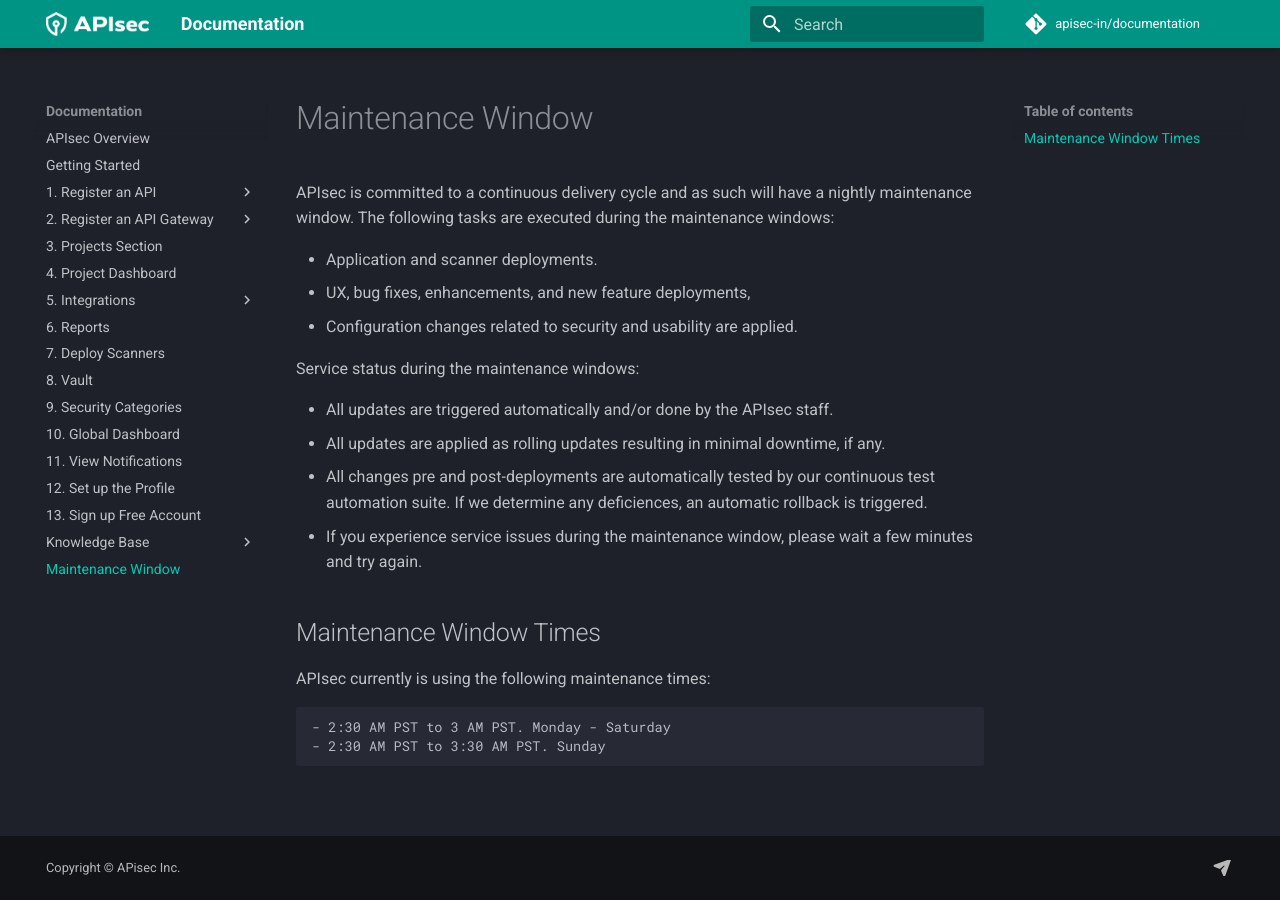
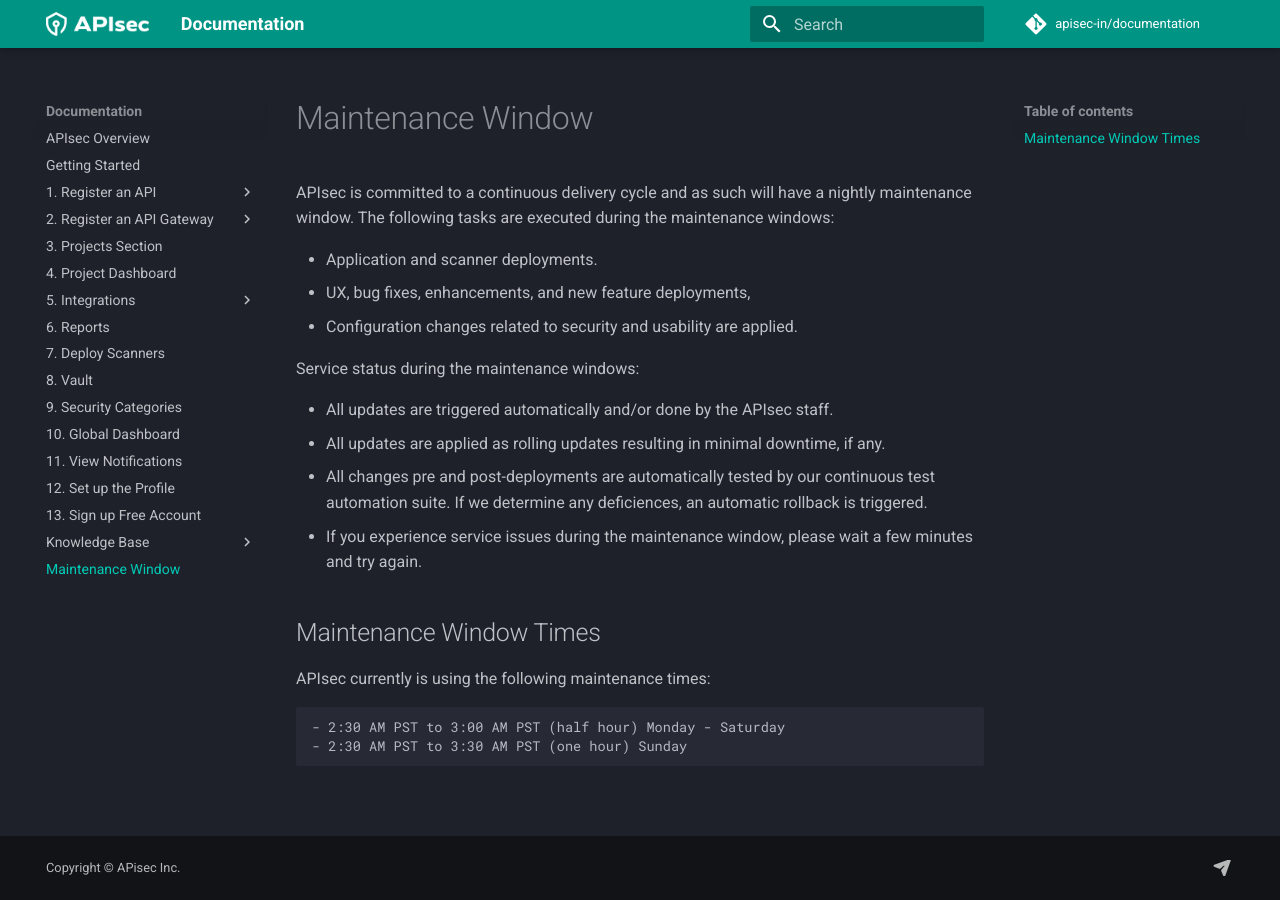
Before and after one commit to apisec-inc/documentation, an MkDocs documentation site: the page built from docs/maintenance-window.md, in a window 1280 px wide. Built offline with MkDocs 1.6.1 and Material for MkDocs 9.7.7, drawn with Linux system fonts in a browser that asks for light colours; comment, search, counter and statistics services are not loaded.

Commit message:
Update maintenance-window.md
formatting time

````diff
--- a/docs/maintenance-window.md
+++ b/docs/maintenance-window.md
@@ -19,6 +19,6 @@
 APIsec currently is using the following maintenance times:
 
 ```
-- 2:30 AM PST to 3 AM PST. Monday - Saturday
-- 2:30 AM PST to 3:30 AM PST. Sunday
+- 2:30 AM PST to 3:00 AM PST (half hour) Monday - Saturday
+- 2:30 AM PST to 3:30 AM PST (one hour) Sunday
 ```
````
